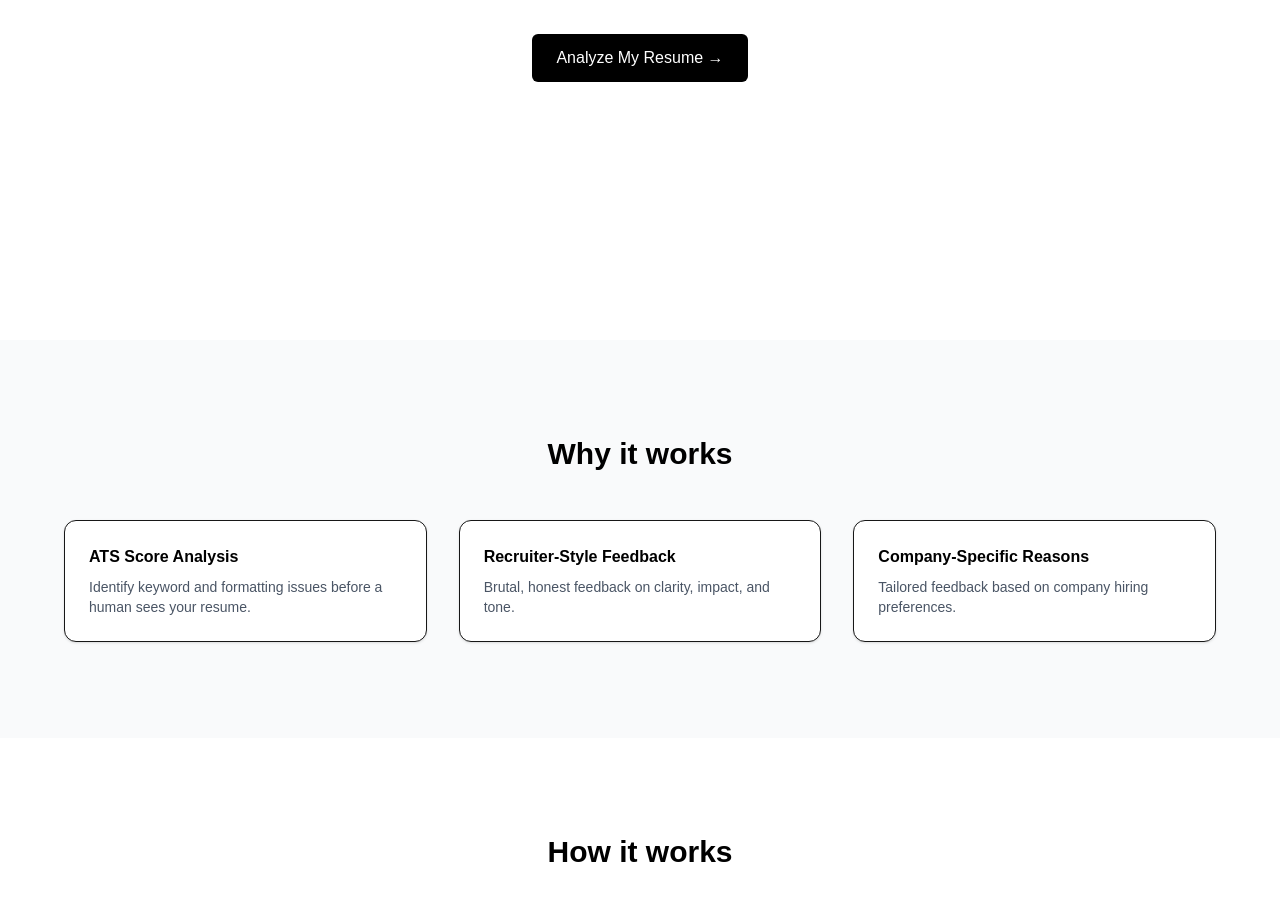
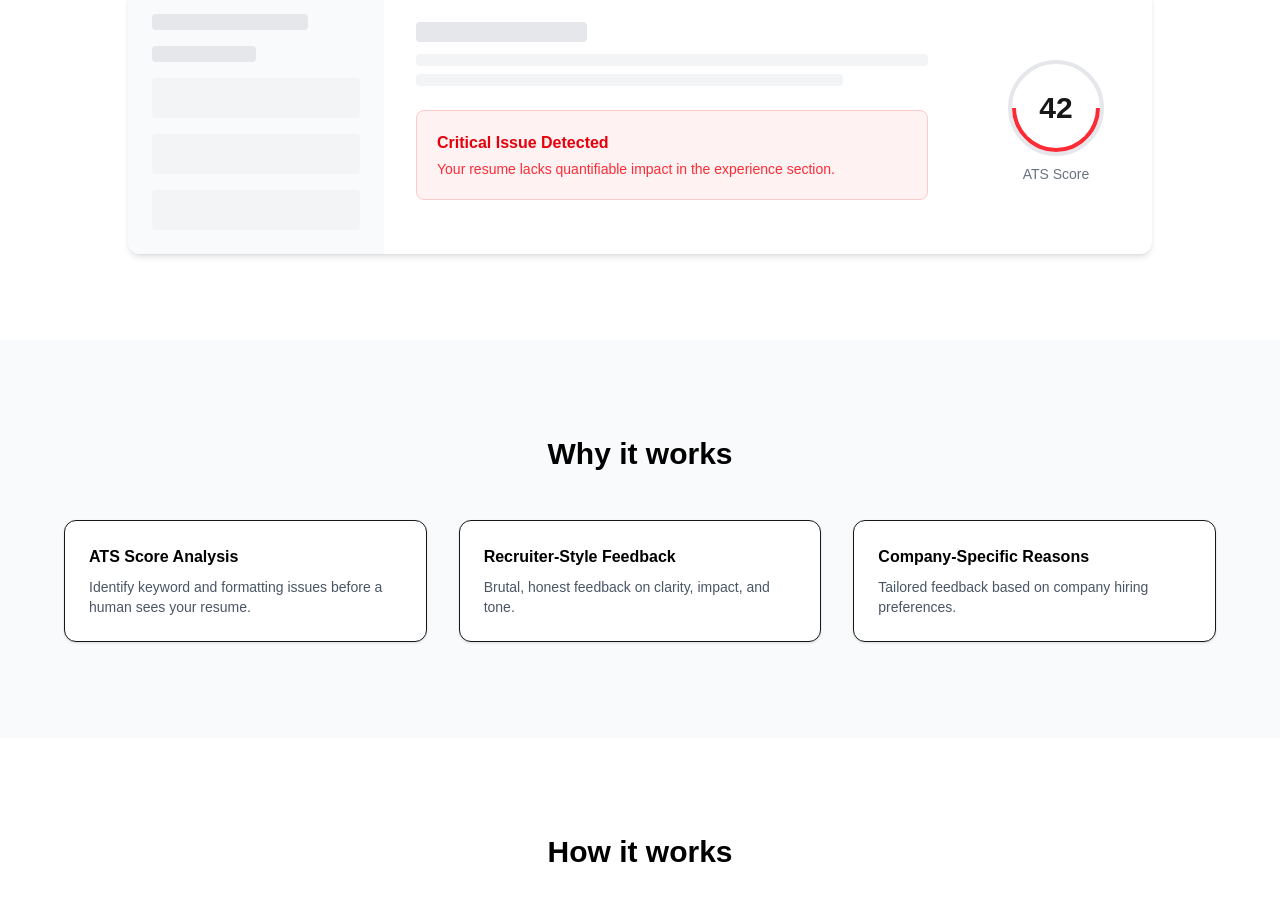
Before and after one commit to Smritijha45/ghost, a Next.js app: page / in a window 1280 px wide. Shown: the part 540-1456 px from the top of the page. Built offline with nearby package versions, Linux system fonts and the light colour scheme.

Commit message:
cards defined

```diff
--- a/app/components/footer/Footer.tsx
+++ b/app/components/footer/Footer.tsx
@@ -1,6 +1,6 @@
 export default function Footer() {
   return (
-    <footer className="border-t py-8 px-6 text-sm text-gray-500">
+    <footer className="border-t py-8 px-6 text-sm text-gray-500 bg-white">
       <div className="max-w-7xl mx-auto flex justify-between flex-wrap gap-4">
         <p>© 2024 Ghost Recruiter Inc.</p>
         <div className="flex gap-4">
--- a/app/components/hero/HeroSection.tsx
+++ b/app/components/hero/HeroSection.tsx
@@ -1,6 +1,6 @@
 export default function HeroSection() {
   return (
-    <section className="min-h-screen flex flex-col justify-center items-center text-center px-6">
+    <section className="min-h-screen flex flex-col justify-center items-center text-center bg-white px-6">
       <span className="mb-4 text-sm bg-gray-100 px-4 py-1 rounded-full">
         🟢 v1.0 Now Live
       </span>
@@ -20,6 +20,48 @@ export default function HeroSection() {
       >
         Analyze My Resume →
       </a>
+
+      {/* ATS Preview Card */}
+      <div className="mt-20 w-full max-w-5xl bg-white rounded-xl shadow-md flex overflow-hidden text-left">
+        {/* Left Sidebar */}
+        <div className="w-1/4 bg-gray-50 p-6 hidden md:block">
+          <div className="space-y-4">
+            <div className="h-4 bg-gray-200 rounded w-3/4" />
+            <div className="h-4 bg-gray-200 rounded w-1/2" />
+            <div className="h-10 bg-gray-100 rounded" />
+            <div className="h-10 bg-gray-100 rounded" />
+            <div className="h-10 bg-gray-100 rounded" />
+          </div>
+        </div>
+
+        {/* Main Content */}
+        <div className="flex-1 p-8 flex flex-col gap-6">
+          <div>
+            <div className="h-5 bg-gray-200 rounded w-1/3 mb-3" />
+            <div className="h-3 bg-gray-100 rounded w-full mb-2" />
+            <div className="h-3 bg-gray-100 rounded w-5/6" />
+          </div>
+
+          {/* Critical Issue */}
+          <div className="bg-red-50 border border-red-200 p-5 rounded-lg">
+            <h3 className="text-red-600 font-semibold mb-1">
+              Critical Issue Detected
+            </h3>
+            <p className="text-red-500 text-sm">
+              Your resume lacks quantifiable impact in the experience section.
+            </p>
+          </div>
+        </div>
+
+        {/* ATS Score */}
+        <div className="w-48 flex flex-col items-center justify-center p-6">
+          <div className="relative w-24 h-24 rounded-full border-4 border-gray-200 flex items-center justify-center">
+            <span className="text-3xl font-bold">42</span>
+            <div className="absolute inset-0 rounded-full border-4 border-red-500 border-t-transparent border-l-transparent rotate-45" />
+          </div>
+          <p className="mt-2 text-sm text-gray-500">ATS Score</p>
+        </div>
+      </div>
     </section>
   );
 }
--- a/app/components/how-it-works/HowItWorks.tsx
+++ b/app/components/how-it-works/HowItWorks.tsx
@@ -2,7 +2,7 @@ import { StepCard } from "./StepCard";
 
 export default function HowItWorks() {
   return (
-    <section id="how-it-works" className="py-24 px-6">
+    <section id="how-it-works" className="py-24 px-6 bg-white">
       <h2 className="text-3xl font-semibold text-center text-black">
         How it works
       </h2>
--- a/app/components/how-it-works/StepCard.tsx
+++ b/app/components/how-it-works/StepCard.tsx
@@ -8,8 +8,8 @@ export function StepCard({
   description: string;
 }) {
   return (
-    <div className="text-center">
-      <h4 className="font-medium text-black">
+    <div className="bg-white border rounded-xl p-6 shadow-sm">
+      <h4 className="font-semibold text-black">
         {step}. {title}
       </h4>
       <p className="mt-2 text-sm text-gray-600">{description}</p>
```
